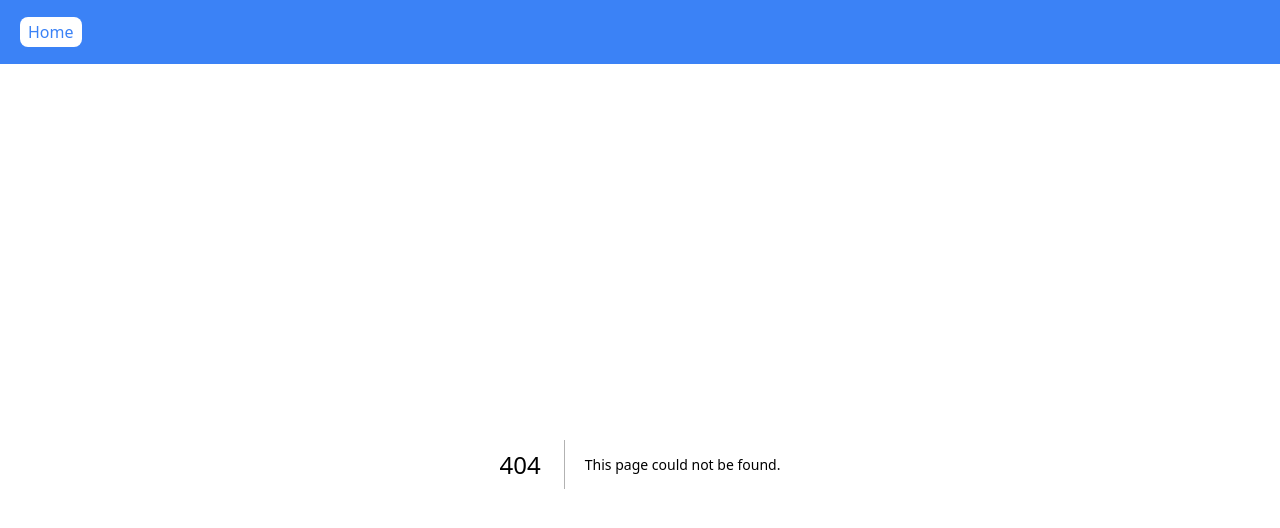
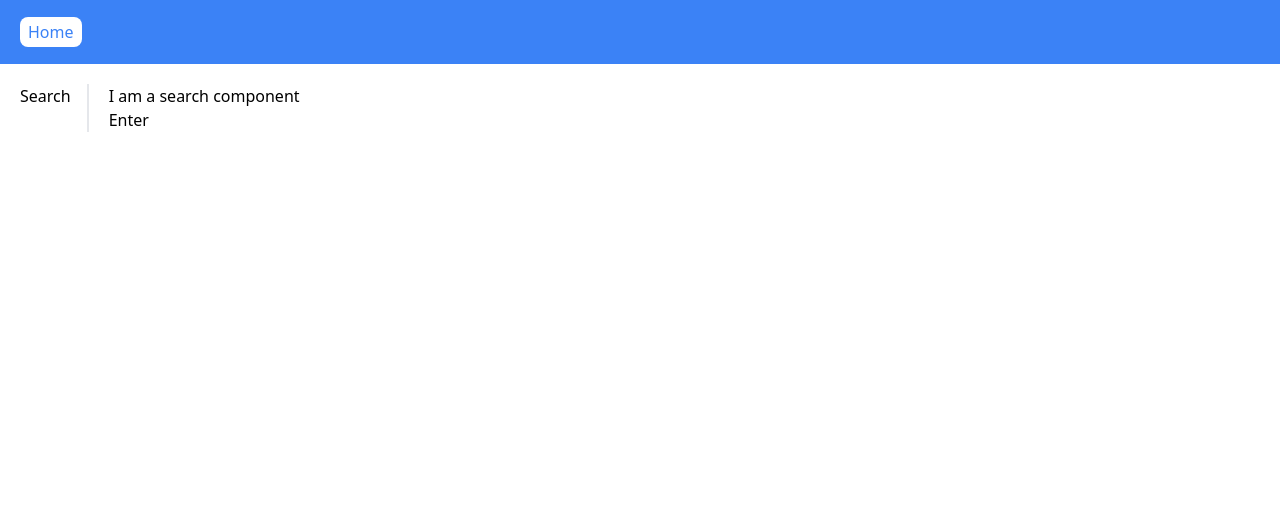
Before and after one commit to paciodev/next13-todo-app, a Next.js app: page /search in a window 1280 px wide. Before the commit this address had no page. Shown: the top 528 px of the page. Built offline with nearby package versions, Linux system fonts and the light colour scheme.

Commit message:
todos new layout

```diff
--- /dev/null
+++ b/app/search/Search.tsx
@@ -0,0 +1,5 @@
+const Search = () => {
+  return <div>I am a search component</div>;
+};
+
+export default Search;
--- /dev/null
+++ b/app/search/layout.tsx
@@ -0,0 +1,20 @@
+import Search from './Search';
+
+export default function RootLayout({
+  children,
+}: {
+  children: React.ReactNode;
+}) {
+  return (
+    <main className='flex space-x-4 divide-x-2 p-5'>
+      <div>
+        <h1>Search</h1>
+      </div>
+      <div className='flex-1 pl-5'>
+        <Search />
+
+        <div>{children}</div>
+      </div>
+    </main>
+  );
+}
--- /dev/null
+++ b/app/search/page.tsx
@@ -0,0 +1,5 @@
+const Search = () => {
+  return <div>Enter</div>;
+};
+
+export default Search;
--- /dev/null
+++ b/app/todos/layout.tsx
@@ -0,0 +1,18 @@
+import React from 'react';
+import TodosList from './TodosList';
+
+export default function RootLayout({
+  children,
+}: {
+  children: React.ReactNode;
+}) {
+  return (
+    <main className='flex'>
+      <div>
+        {/* @ts-ignore */}
+        <TodosList />
+      </div>
+      <div className='flex-1'>{children}</div>
+    </main>
+  );
+}
--- a/app/todos/page.tsx
+++ b/app/todos/page.tsx
@@ -1,12 +1,9 @@
-import TodosList from './TodosList';
-
-const page = () => {
+const Todos = () => {
   return (
     <div>
-      {/* @ts-ignore */}
-      <TodosList />
+      <h1>This is where the todos will be listed...</h1>
     </div>
   );
 };
 
-export default page;
+export default Todos;
```
